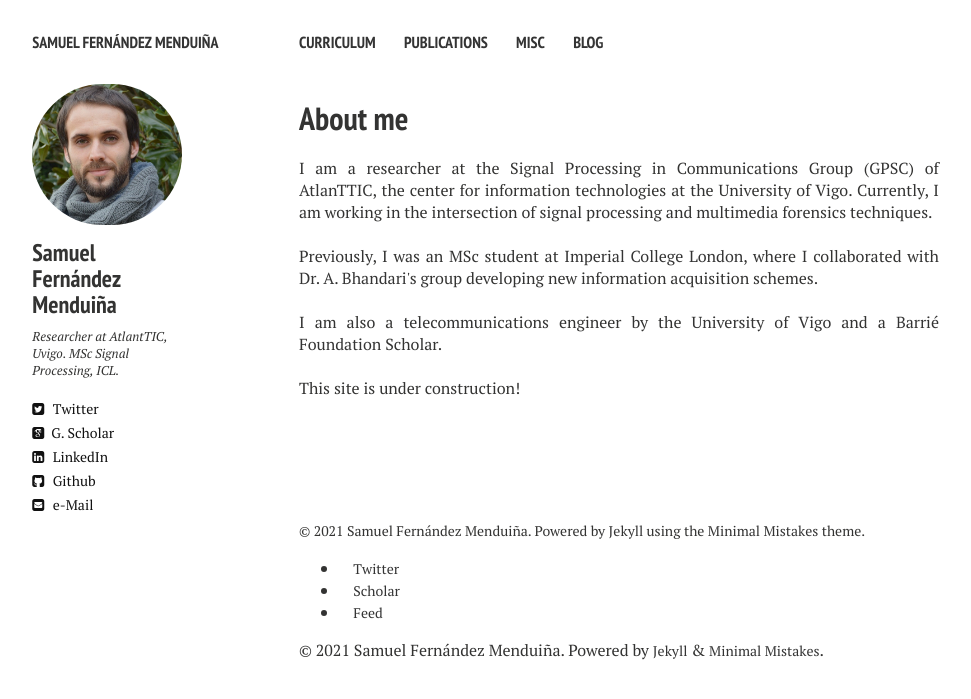
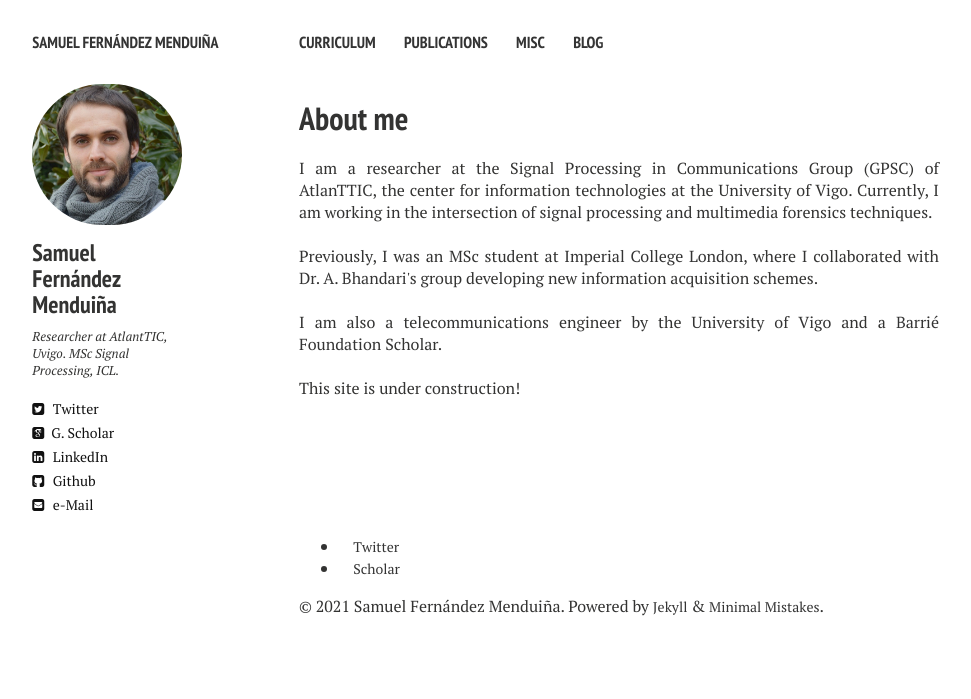
Before and after one commit to sf219/sfweb, a Jekyll site: the page built from index.md, in a window 1280 px wide. Shown: the top 699 px of the page, without its empty margins (21-992 px from the left). Built offline with Jekyll 4.4.1, drawn with Linux system fonts in a browser that asks for light colours; nearby versions of some CDN libraries.

Commit message:
Update _footer.html

```diff
--- a/_includes/_footer.html
+++ b/_includes/_footer.html
@@ -1,4 +1,4 @@
-<span>&copy; {{ site.time | date: '%Y' }} {{ site.owner.name }}. Powered by <a href="http://jekyllrb.com">Jekyll</a> using the <a href="http://mademistakes.com/minimal-mistakes/">Minimal Mistakes</a> theme.</span>
+<!--<span>&copy; {{ site.time | date: '%Y' }} {{ site.owner.name }}. Powered by <a href="http://jekyllrb.com">Jekyll</a> using the <a href="http://mademistakes.com/minimal-mistakes/">Minimal Mistakes</a> theme.</span>-->
 <div class="page__footer-follow">
   <ul class="social-icons">
     {% if site.data.ui-text[site.locale].follow_label %}
@@ -12,8 +12,6 @@
         {% endif %}
       {% endfor %}
     {% endif %}
-
-    <li><a href="{% if site.atom_feed.path %}{{ site.atom_feed.path }}{% else %}{{ '/feed.xml' | relative_url }}{% endif %}"><i class="fas fa-fw fa-rss-square" aria-hidden="true"></i> {{ site.data.ui-text[site.locale].feed_label | default: "Feed" }}</a></li>
   </ul>
 </div>
 
```
